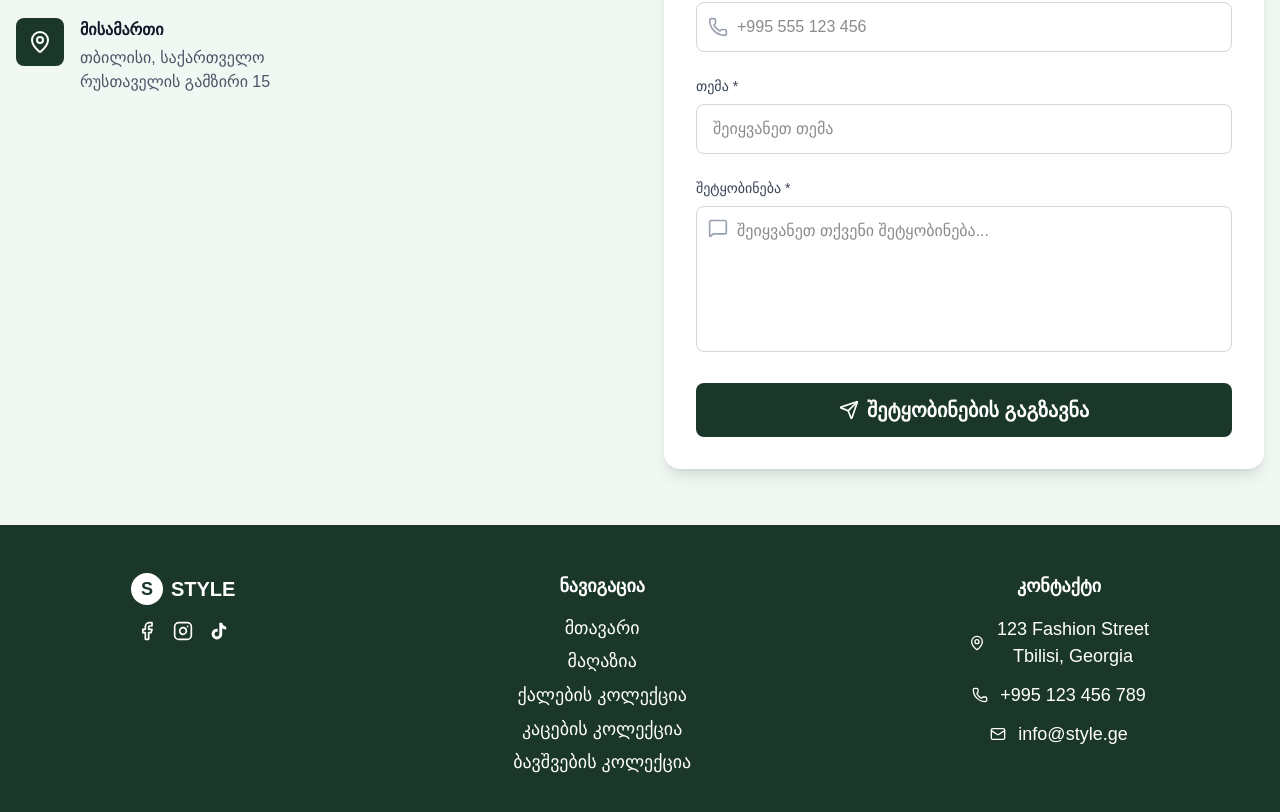
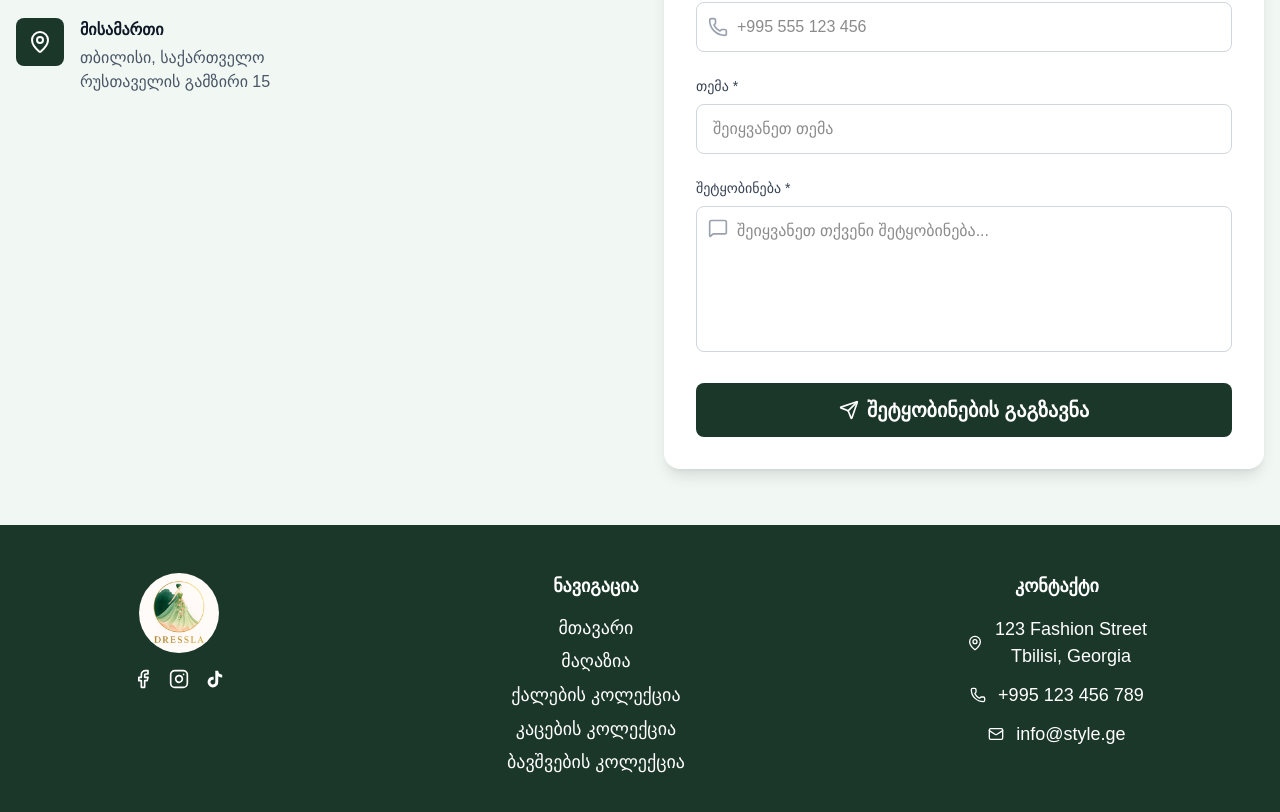
Before and after one commit to vaqsi1990/cloth, a Next.js app: page / in a window 1280 px wide. Shown: the part 2884-3696 px from the top of the page. Built offline with nearby package versions, Linux system fonts and the light colour scheme; no server answers.

Commit message:
logo footer

```diff
--- a/src/component/Footer.tsx
+++ b/src/component/Footer.tsx
@@ -14,10 +14,13 @@ const Footer = () => {
             {/* Logo & Company Info */}
             <div className="space-y-4 flex flex-col items-center">
               <div className="flex items-center space-x-2">
-                <div className="w-8 h-8 bg-white rounded-full flex items-center justify-center">
-                  <span className="text-[#1B3729] font-bold text-lg">S</span>
-                </div>
-                <h3 className="text-xl font-bold text-white">STYLE</h3>
+              <Image
+                src="/logo.jpg"
+                className='rounded-full transition-transform duration-300 group-hover:scale-110'
+                alt="logo"
+                width={80}
+                height={80}
+              />
               </div>
 
               <div className="flex items-center justify-around space-x-4">
```
